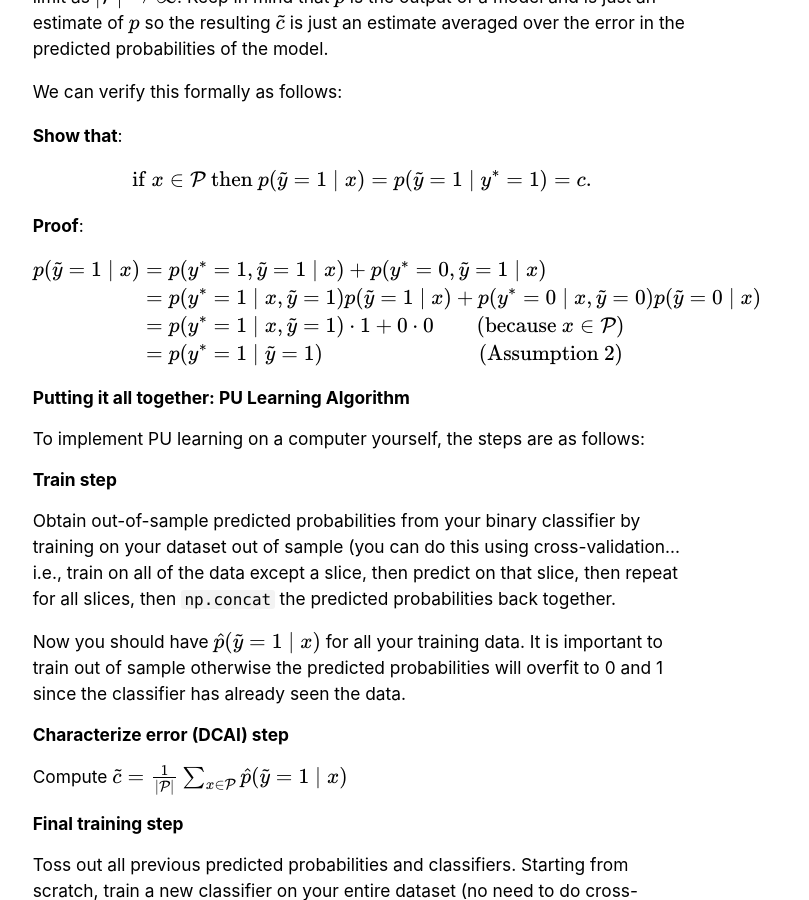
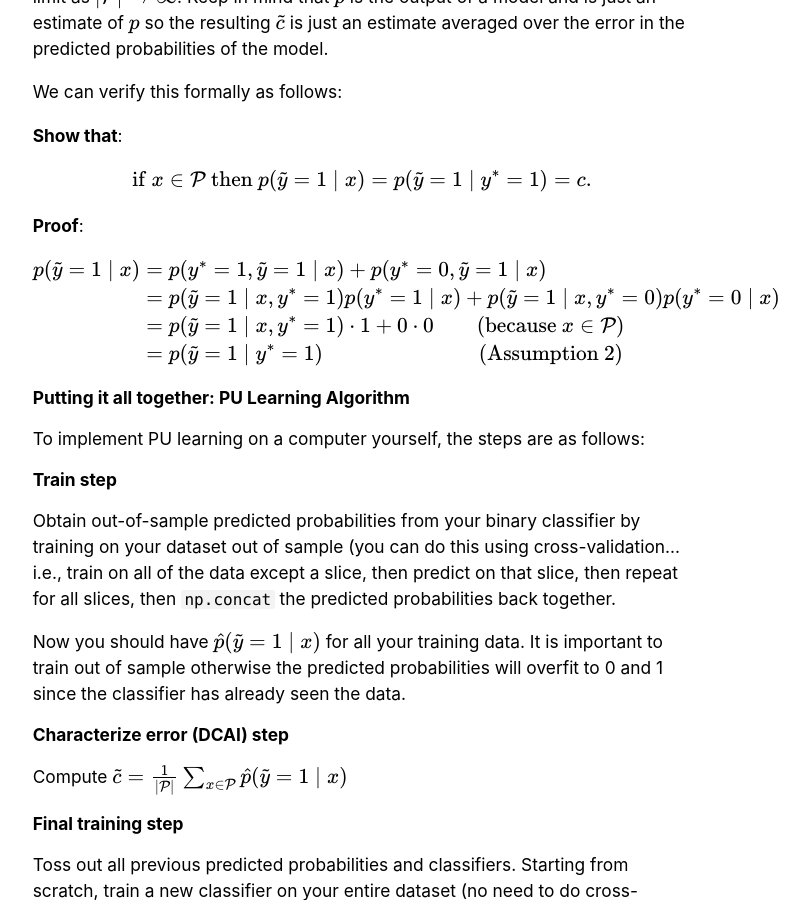
Before and after one commit to dcai-course/dcai-course, a Jekyll site: the page built from _2024/data-centric-model-centric.md, in a window 1280 px wide and 900 px high, scrolled down 8109 px. Shown: the whole window, without its empty margins (278-1087 px from the left). Built offline with Jekyll 4.4.1, drawn with Linux system fonts in a browser that asks for light colours.

Commit message:
Fix a notational error

```diff
--- a/_2024/data-centric-model-centric.md
+++ b/_2024/data-centric-model-centric.md
@@ -189,9 +189,9 @@ $$\text{if } x \in \mathcal{P} \text{ then } p(\tilde{y} = 1 \mid x) = p(\tilde{
 
 $$\begin{aligned}
 p(\tilde{y} = 1 \mid x) &= p(y^* = 1 , \tilde{y} = 1 \mid x) + p(y^* = 0 , \tilde{y} = 1 \mid x) \\
-&= p(y^* = 1 \mid x, \tilde{y} = 1) p(\tilde{y} = 1 \mid x) + p(y^* = 0 \mid x, \tilde{y} = 0) p(\tilde{y} = 0 \mid x) \\
-&= p(y^* = 1 \mid x, \tilde{y} = 1) \cdot 1 + 0 \cdot 0 \qquad \text{(because $x \in \mathcal{P}$)} \\
-&= p(y^* = 1 \mid \tilde{y} = 1) \qquad \qquad \qquad \quad \; \text{(Assumption 2)}
+&= p(\tilde{y} = 1 \mid x, y^* = 1) p(y^* = 1 \mid x) + p(\tilde{y} = 1 \mid x, y^* = 0) p(y^* = 0 \mid x) \\
+&= p(\tilde{y} = 1 \mid x, y^* = 1) \cdot 1 + 0 \cdot 0 \qquad \text{(because $x \in \mathcal{P}$)} \\
+&= p(\tilde{y} = 1 \mid y^* = 1) \qquad \qquad \qquad \quad \; \text{(Assumption 2)}
 \end{aligned}$$
 
 ### Putting it all together: PU Learning Algorithm
```
